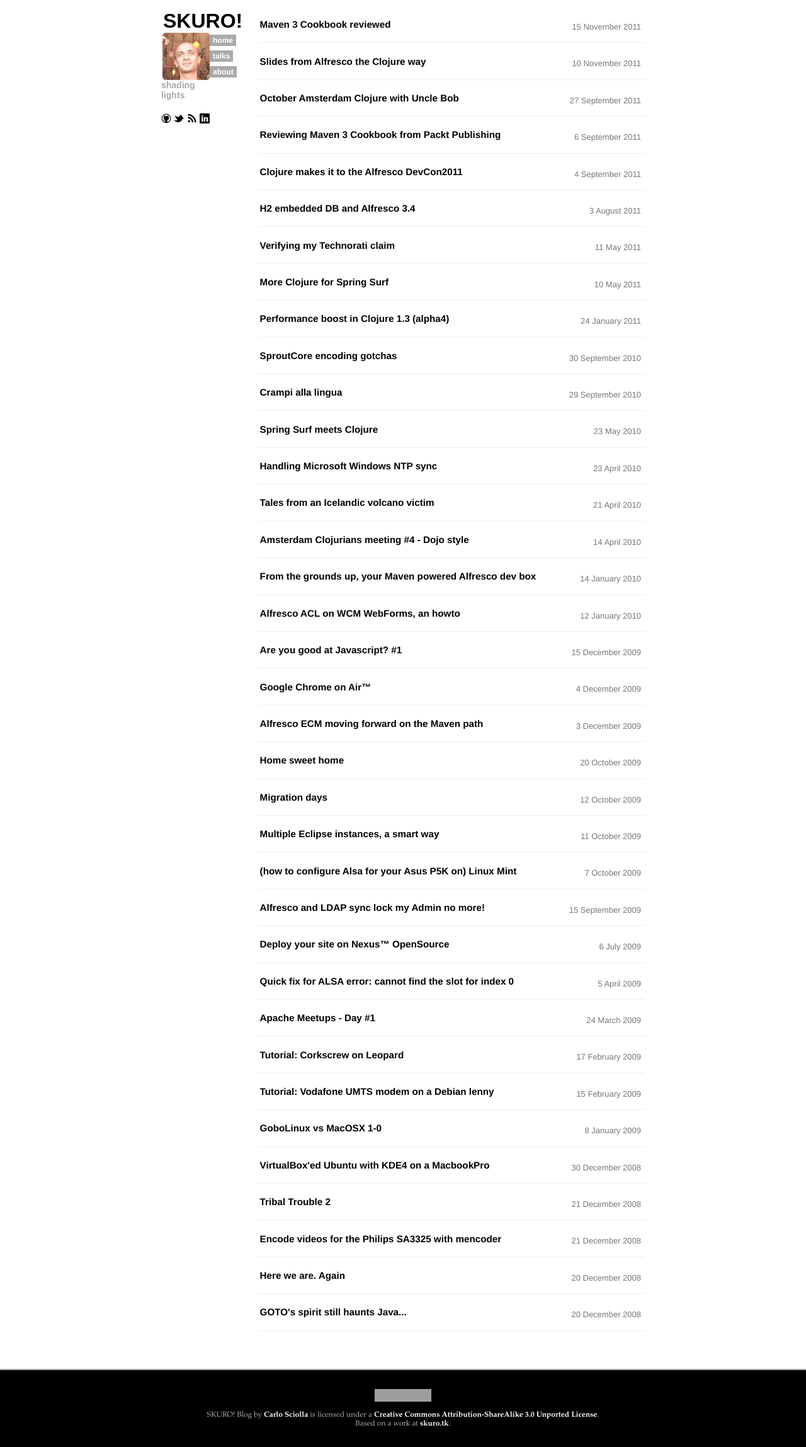
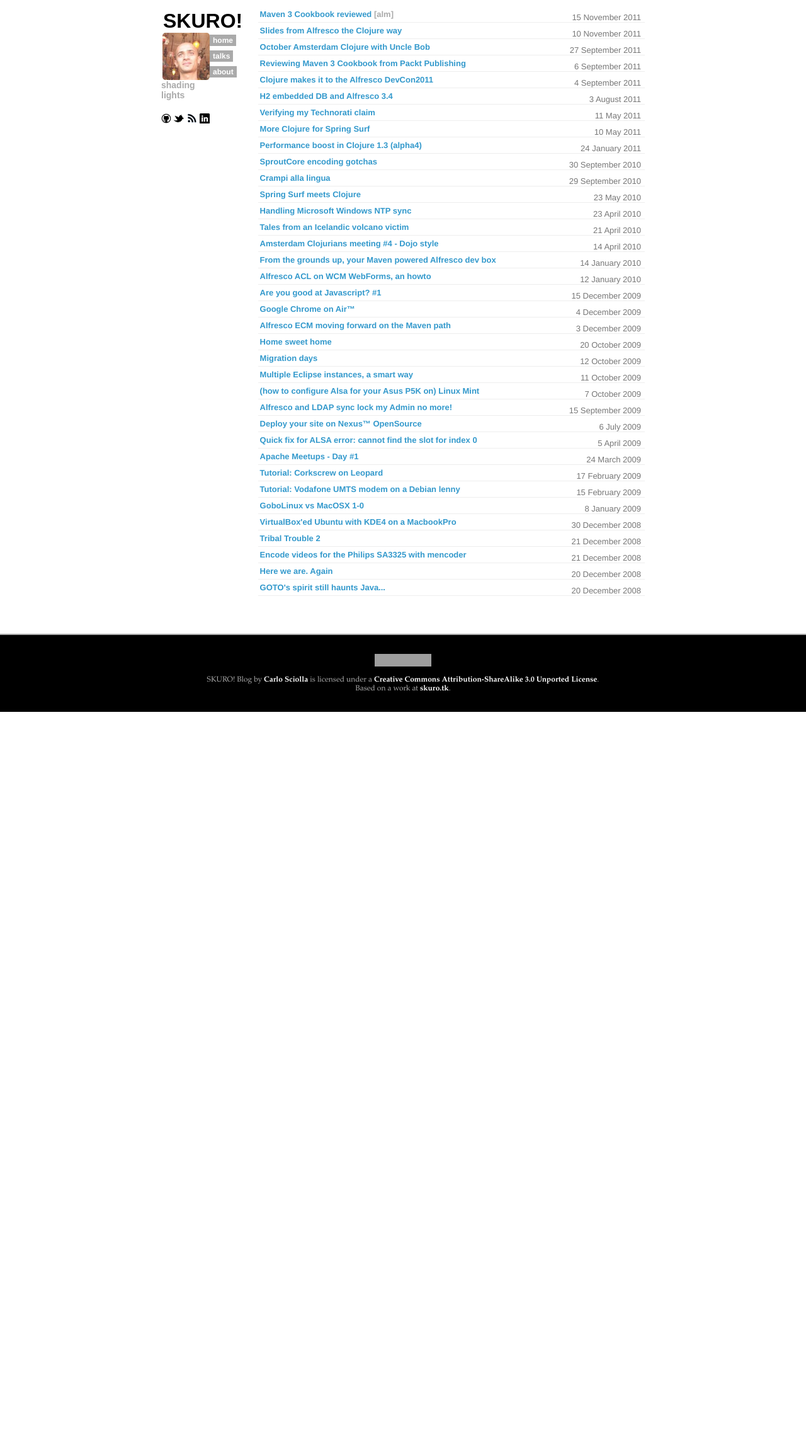
Before and after one commit to skuro/skuro.github.com, a Jekyll site: the page built from index.md, in a window 1280 px wide. Shown: the whole page at 63% size. Built offline with Jekyll 4.4.1, drawn with Linux system fonts in a browser that asks for light colours; some web fonts are replaced; Markdown is read by kramdown in place of the engine named in the settings; comment, search, counter and statistics services are not loaded; after the commit the page ends 1130 px from its top, so only the background shows below that; grey boxes are pictures that could not be loaded.

Commit message:
google ads; some fixes on latest post

```diff
--- a/_layouts/default.html
+++ b/_layouts/default.html
@@ -24,7 +24,6 @@
             <a href="/about.html">about</a>
           </span>
         </div>
-
         <img src="/img/avatar.jpg" id="avatar" />
         <h4 id="underlogo">shading lights</h4>
         <div id="social">
@@ -42,6 +41,20 @@
             <img src="/img/linkedin.png" id="linkedin" />
           </a>
         </div>
+        <div id="googleads">
+          <script type="text/javascript">
+            <!--
+                google_ad_client = "ca-pub-5536661153340295";
+                /* jekyll-site */
+                google_ad_slot = "1546169966";
+                google_ad_width = 120;
+                google_ad_height = 240;
+                //-->
+          </script>
+          <script type="text/javascript"
+                  src="http://pagead2.googlesyndication.com/pagead/show_ads.js">
+          </script>
+        </div>
       </div>
 
       <div id="content">
--- a/_posts/2011-11-15-maven-3-cookbook-reviewed.md
+++ b/_posts/2011-11-15-maven-3-cookbook-reviewed.md
@@ -2,7 +2,7 @@
 layout: post
 title: "Maven 3 Cookbook reviewed"
 primary_img: http://www.skuro.tk/wp-content/uploads/2011/09/Apache-Maven-3-Cookbook.png
-categories: [work, code]
+categories: [alm]
 ---
 
 Better late than ever, here you can find my review on the Packt
--- a/css/skuro.css
+++ b/css/skuro.css
@@ -261,8 +261,10 @@
   color: #777;
   border-bottom: 1px solid #eee;
 }
-.archive li span{
-  float: right;
+
+.archive a {
+  color: #39c;
+  margin-bottom: 0px;
 }
 
 .archive a:hover{
@@ -271,5 +273,21 @@
 
 .archive span.date {
   padding: 5px 3px;
-  margin: 15px 0px 15px 0px;
+  float: right;
 }
+
+.archive span.categories {
+  height: 15px;
+}
+
+span.categories a {
+  color: #aaa;
+}
+
+span.categories a:hover {
+  color: red;
+}
+
+div#googleads {
+  margin-top: 50px;
+}
--- a/index.md
+++ b/index.md
@@ -5,8 +5,14 @@
 <div id="archive" class="archive">
 	<ul>
 {% for post in site.posts %}
-	<li><span class="date">{{ post.date | date: "%e %B %Y" }}</span>
-		<h3> <a href="{{ post.url }}">{{ post.title }}</a></h3>
+	<li>
+        <span class="date">{{ post.date | date: "%e %B %Y" }}</span>
+	<a href="{{ post.url }}">{{ post.title }}</a>
+        <span class="categories">
+        {% for c in post.categories %}
+        <a href="category/{{ c }}">[{{ c | uppercase }}]</a>
+        {% endfor %}
+        </span>
 	</li>
 {% endfor %}
 </ul>
```
